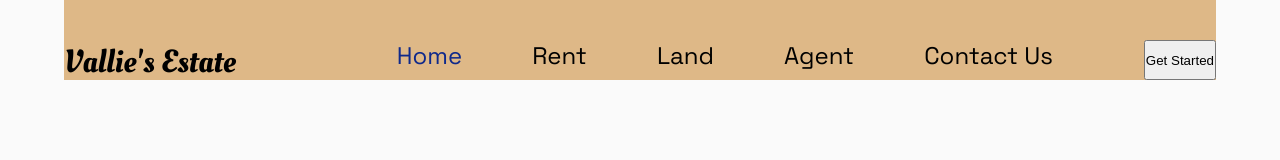
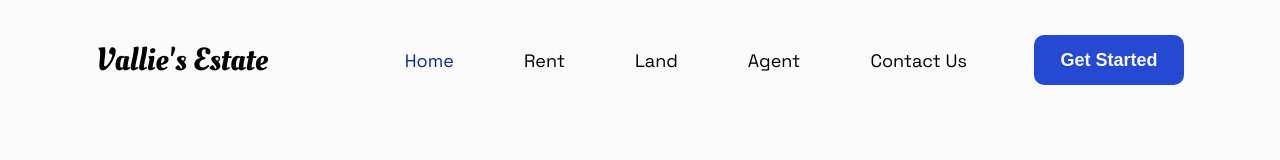
Before and after one commit to SheeTabz/Vallies-Estate, a plain HTML site: page index.html in a window 1280 px wide. Drawn offline with Linux system fonts and the light colour scheme.

Commit message:
Designing nav Button

```diff
--- a/assets/css/style.css
+++ b/assets/css/style.css
@@ -16,8 +16,8 @@ body{
     font-family: 'Space Grotesk';
 }
 header{
-    background-color: burlywood;
-    width: 90%;
+    /* background-color: burlywood; */
+    width: 85%;
     margin: auto;
 
 }
@@ -28,6 +28,7 @@ nav
     display: flex;
     flex-direction: row;
     justify-content: space-between;
+    align-items: center;
 }
 nav ul{
     display: flex;
@@ -37,11 +38,30 @@ nav li{
     align-items: center;
     list-style: none;
     margin-left: 70px;
-    font-size: 1.5rem;
+    font-size: 18px;
 }
 .logo{
     font-weight: 500;
     font-family: 'Oleo Script';
     font-size: 2rem;
 }
-.started button{}
+/* .started {
+    background-color: #2549D3;
+
+} */
+ nav button{
+    background-color: #2549D3;
+    border: none;
+    border-radius: 10px;
+    color: #FAFAFA;
+    height: 50px;
+    width: 150px;
+    font-size: 18px;
+    font-weight: 600;
+}
+/* .horizontal{
+
+    width: 96%;
+    margin: auto;
+    margin-top: 10px;
+} */
--- a/index.html
+++ b/index.html
@@ -21,8 +21,10 @@
             <li>Agent</li>
             <li>Contact Us</li>
         </ul>
-        <button class="Started">Get Started</button>
+        <button class="started">Get Started</button>
     </nav>
+
   </header>
+  <!-- <div class="horizontal"><hr></div> -->
 </body>
 </html>
```
